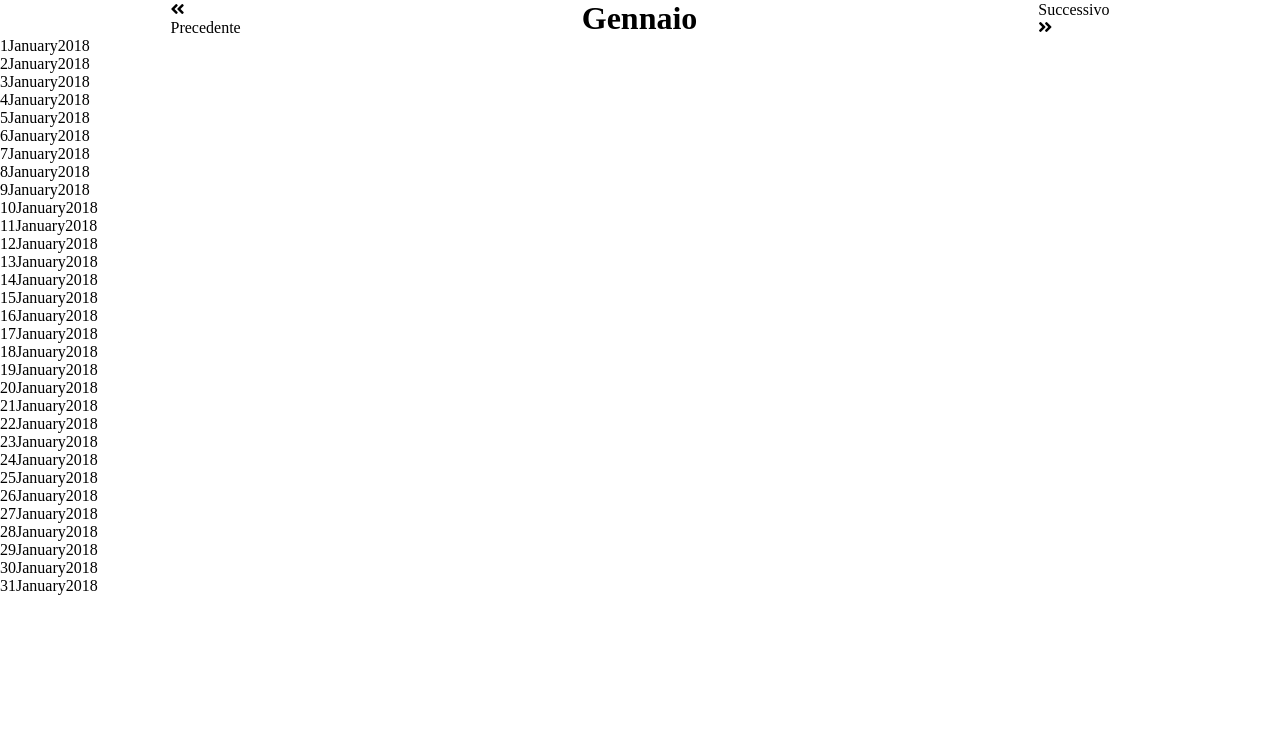
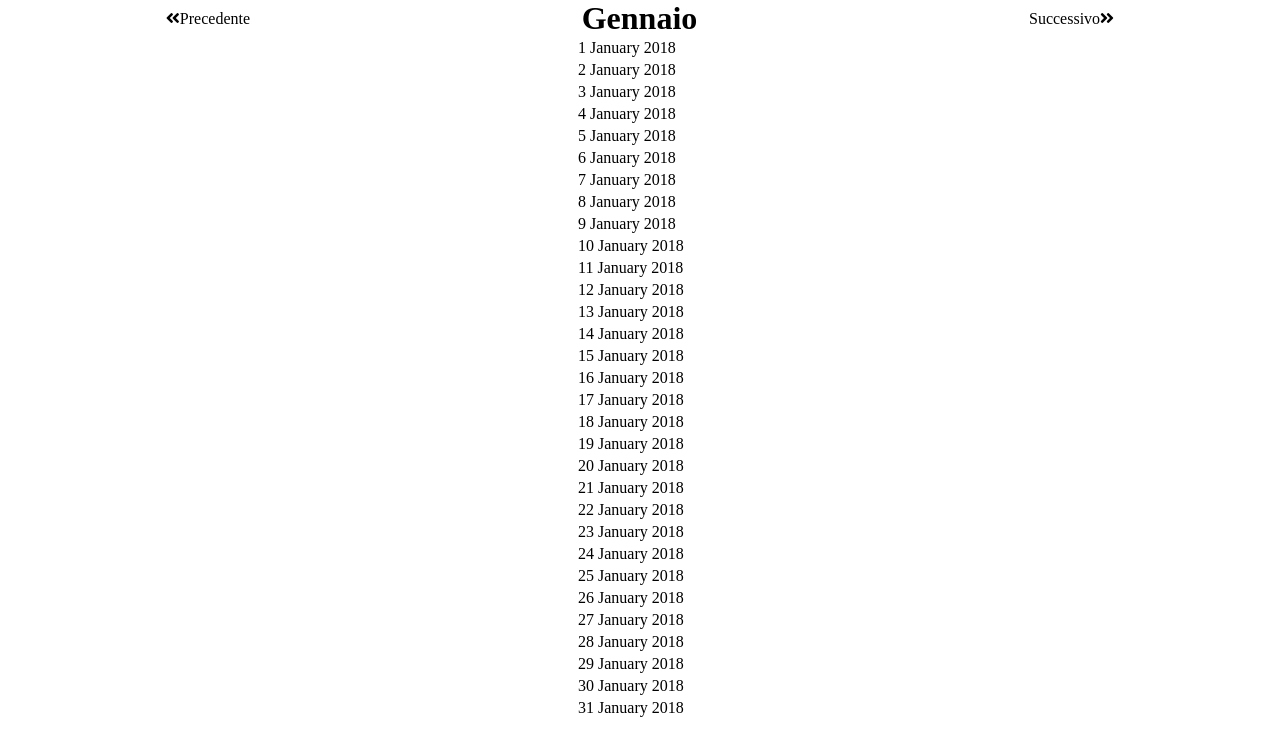
Before and after one commit to elisatorazza/ajax-ex-calendar, a plain HTML site: page index.html in a window 1280 px wide. Drawn offline with nearby package versions, Linux system fonts and the light colour scheme; no server answers.

Commit message:
Chiamata ajax

```diff
--- a/css/style.css
+++ b/css/style.css
@@ -3,10 +3,24 @@
   margin: 0;
   padding: 0;
 }
-
+.holiday {
+  color: red;
+}
 .select {
   display: flex;
 }
 .select > div {
   margin:auto;
 }
+.date-list {
+  width: 10%;
+  margin: auto;
+}
+.previous, .next {
+  display: flex;
+  cursor: pointer;
+}
+li {
+  list-style: none;
+  padding: 2px;
+}
--- a/js/script.js
+++ b/js/script.js
@@ -1,18 +1,33 @@
 $(document).ready(function() {
 
+  var date = moment("01-01-2018", "DD-MM-YYYY");
 
-  for (var i = 1; i<=31; i++) {
+  for (var i = 1; i<=date.daysInMonth(); i++) {
 
     var source = $("#entry-template").html();
     var template = Handlebars.compile(source);
 
     var startDate = {
       "day" : i,
-      "month" : "January",
+      "month" : date.format("MMMM"),
       "year" : 2018,
     }
     var html = template(startDate);
+
     $(".date-list").append(html);
+    $.ajax (
+      {
+       "url": "https://flynn.boolean.careers/exercises/api/holidays?year=2018&month=0",
+       "method": "GET",
+       "success": function (data, stato){
+        if (data["response"].date == startDate) {
+          $(".day").addClass("holiday");
+        }
+       }
+    }
+    )
   }
 
+
+
 })
```
Also changed, not shown: index.html (+1 -1 lines).
